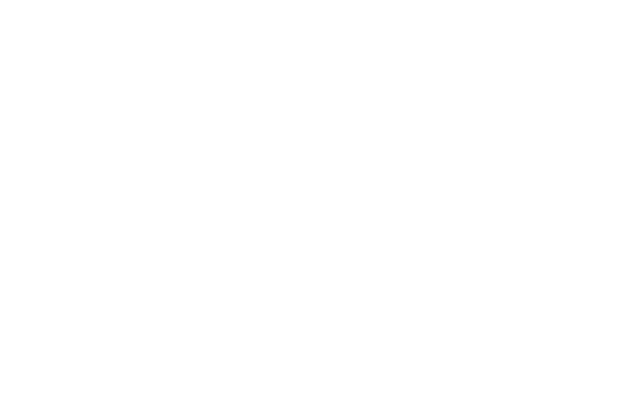
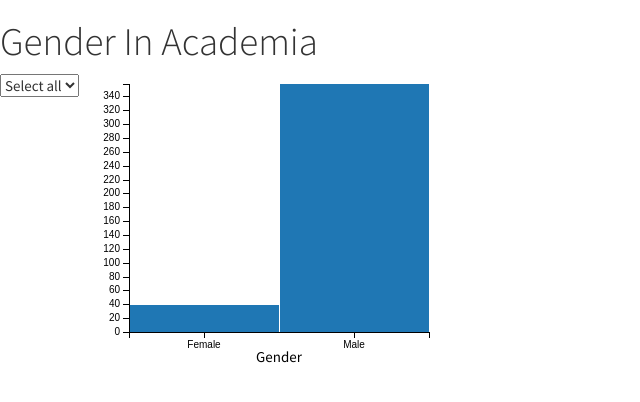
Before and after one commit to terencecistudent/dashboard, a plain HTML site: page index.html in a window 1280 px wide. Shown: the whole page, without its empty margins (0-640 px from the left). Drawn offline with Linux system fonts and the light colour scheme.

Commit message:
index.html update

```diff
--- a/index.html
+++ b/index.html
@@ -13,8 +13,16 @@
     <script type="text/javascript" src="static/js/crossfilter.min.js"></script>
     <script type="text/javascript" src="static/js/dc.min.js"></script>
     <script type="text/javascript" src="static/js/queue.min.js"></script>
+    <script type="text/javascript" src="static/js/graph.js"></script>
 </head>
 <body>
+    <h1>Gender In Academia</h1>
+
+    <div id="discipline-selector"></div>
+
+    <div id="gender-balance"></div>
+
+    <div id="average-salary"></div>
 
 </body>
 </html>
```
